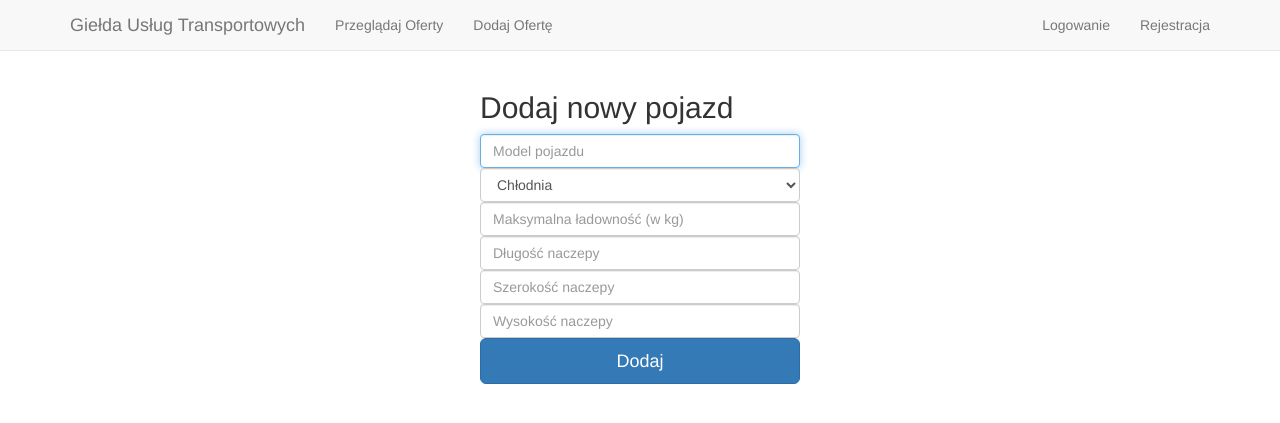
After one commit to WaltonSimons/Transport, a Django app: page /addvehicle/ in a window 1280 px wide. The commit adds this page. Shown: the top 423 px of the page. Run offline with Django 3.2, Linux system fonts and the light colour scheme; data comes from the database, SQL or seed files in the repository; some libraries are stand-ins or nearby versions.

Commit message:
Vehicle support added.

```diff
--- a/templates/addoffer.html
+++ b/templates/addoffer.html
@@ -22,7 +22,7 @@
                     <div class="col-md-6">
                         <div class="form-group">
                             <label class="control-label" for="category">Kategoria</label>
-                            <select id="category" name="category" type="text" placeholder=""
+                            <select id="category" name="category"
                                    class="form-control input-md">
                                 {% for id, name in categories %}
                                     <option value="{{ id }}">{{ name }}</option>
--- /dev/null
+++ b/templates/addvehicle.html
@@ -0,0 +1,28 @@
+{% extends 'navbar.html' %}
+
+{% block title %}Dodaj pojazd{% endblock %}
+
+{% block content %}
+    <div class="container login-container">
+        <form class="form-signin" name="Vehicle" action="{% url 'add_vehicle' %}" method="post">
+            {% csrf_token %}
+            <h2 class="form-signin-heading">Dodaj nowy pojazd</h2>
+            <input name="model" class="form-control" placeholder="Model pojazdu" required="" autofocus=""
+                   type="text">
+            <select name="cargo_type" class="form-control input-md">
+                {% for id, name in cargo_types %}
+                    <option value="{{ id }}">{{ name }}</option>
+                {% endfor %}
+            </select>
+            <input name="capacity" class="form-control" placeholder="Maksymalna ładowność (w kg)" required=""
+                   type="number">
+            <input name="length" class="form-control" placeholder="Długość naczepy" required="" autofocus=""
+                   type="number">
+            <input name="width" class="form-control" placeholder="Szerokość naczepy" required="" autofocus=""
+                   type="number">
+            <input name="height" class="form-control" placeholder="Wysokość naczepy" required="" autofocus=""
+                   type="number">
+            <button class="btn btn-lg btn-primary btn-block" type="submit">Dodaj</button>
+        </form>
+    </div>
+{% endblock content %}
--- a/templates/createcompany.html
+++ b/templates/createcompany.html
@@ -1,6 +1,6 @@
 {% extends 'navbar.html' %}
 
-{% block title %}Rejestracja{% endblock %}
+{% block title %}Stwórz firmę{% endblock %}
 
 {% block content %}
     <div class="container login-container">
--- a/templates/offer.html
+++ b/templates/offer.html
@@ -7,11 +7,12 @@
         <div class="col-xs-5" style="border:0px solid gray">
             <h3>{{ offer.title }}</h3>
             <h5>dodano {{ offer.creation_date.date }}</h5>
+            <h5>kategoria: {{ offer.category.name }}</h5>
             <h5>przez <a href="{% url 'user' offer.author %}">{{ offer.author }}</a>
                 {% if user.username != offer.author.username %} ·
                     <a href="{% url 'conversation' offer.author %}" class="glyphicon glyphicon-envelope"></a>
                 {% endif %}·
-                <small>(20 opinii)</small> nb
+                <small>(20 opinii)</small>
             </h5>
 
             <h6 class="title-price">
--- a/transport/models.py
+++ b/transport/models.py
@@ -39,6 +39,7 @@ class Vehicle(models.Model):
     length = models.IntegerField(blank=True, null=True)
     width = models.IntegerField(blank=True, null=True)
     height = models.IntegerField(blank=True, null=True)
+    owner = models.ForeignKey('SiteUser', related_name='vehicles')
 
 
 class CargoType(models.Model):
--- a/transport/urls.py
+++ b/transport/urls.py
@@ -16,4 +16,5 @@ urlpatterns = [
     url(r'inbox/', views.inbox_view, name='inbox'),
     url(r'createcompany/', views.create_company_view, name='create_company'),
     url(r'company/', views.company_view, name='company'),
+    url(r'addvehicle/', views.add_vehicle_view, name='add_vehicle'),
 ]
--- a/transport/views.py
+++ b/transport/views.py
@@ -1,11 +1,13 @@
 from django.shortcuts import render, redirect, reverse, get_object_or_404
 from django.contrib.auth import authenticate, login, logout
 from django.http import HttpResponseRedirect
-from .models import SiteUser, User, Offer, Conversation, Company, Category
+from .models import SiteUser, User, Offer, Conversation, Company, Category, CargoType, Vehicle
 from datetime import datetime
 from .messages import get_conversation, get_messages, send_message, create_conversation
 from .maps import get_location_model
 from .offer_matching import create_match
+
+
 # Create your views here.
 
 
@@ -148,7 +150,7 @@ def offers_list_view(request):
                 newest_offers = Offer.objects.raw('''SELECT o.*
                                                       FROM transport_offer AS o
                                                         JOIN transport_offermatch AS m ON o.id = m.offer_id
-                                                      WHERE m.user_id = '''+ str(request.user.pk) +'''
+                                                      WHERE m.user_id = ''' + str(request.user.pk) + '''
                                                       ORDER BY -m.value;
                                                   ''')
             if sort_type == 'latest':
@@ -191,6 +193,8 @@ def inbox_view(request):
 
 
 def company_view(request):
+    if request.user.siteuser.company is None:
+        return redirect('create_company')
     company = get_object_or_404(Company, pk=request.user.siteuser.company.pk)
     if request.GET:
         remove = request.GET.get('remove')
@@ -223,3 +227,22 @@ def create_company_view(request):
         request.user.siteuser.save()
         return redirect('company')
     return render(request, 'createcompany.html', {})
+
+
+def add_vehicle_view(request):
+    if request.POST:
+        model = request.POST.get('model')
+        cargo_type = CargoType.objects.filter(pk=int(request.POST.get('cargo_type')))[0]
+        max_capacity = request.POST.get('max_capacity')
+        length = request.POST.get('length')
+        width = request.POST.get('width')
+        height = request.POST.get('height')
+        owner = request.user.siteuser
+
+        vehicle = Vehicle.objects.create(model=model, cargo_type=cargo_type, max_capacity=max_capacity, length=length,
+                                         width=width, height=height, owner=owner)
+
+        return redirect('index')
+    cargo_types = CargoType.objects.all()
+    cargo_types = zip([cat.pk for cat in cargo_types], [cat.name for cat in cargo_types])
+    return render(request, 'addvehicle.html', {'cargo_types': cargo_types})
```
Also changed, not shown: templates/user.html (+8 -1 lines), transport/migrations/0005_vehicle_owner.py (added).
